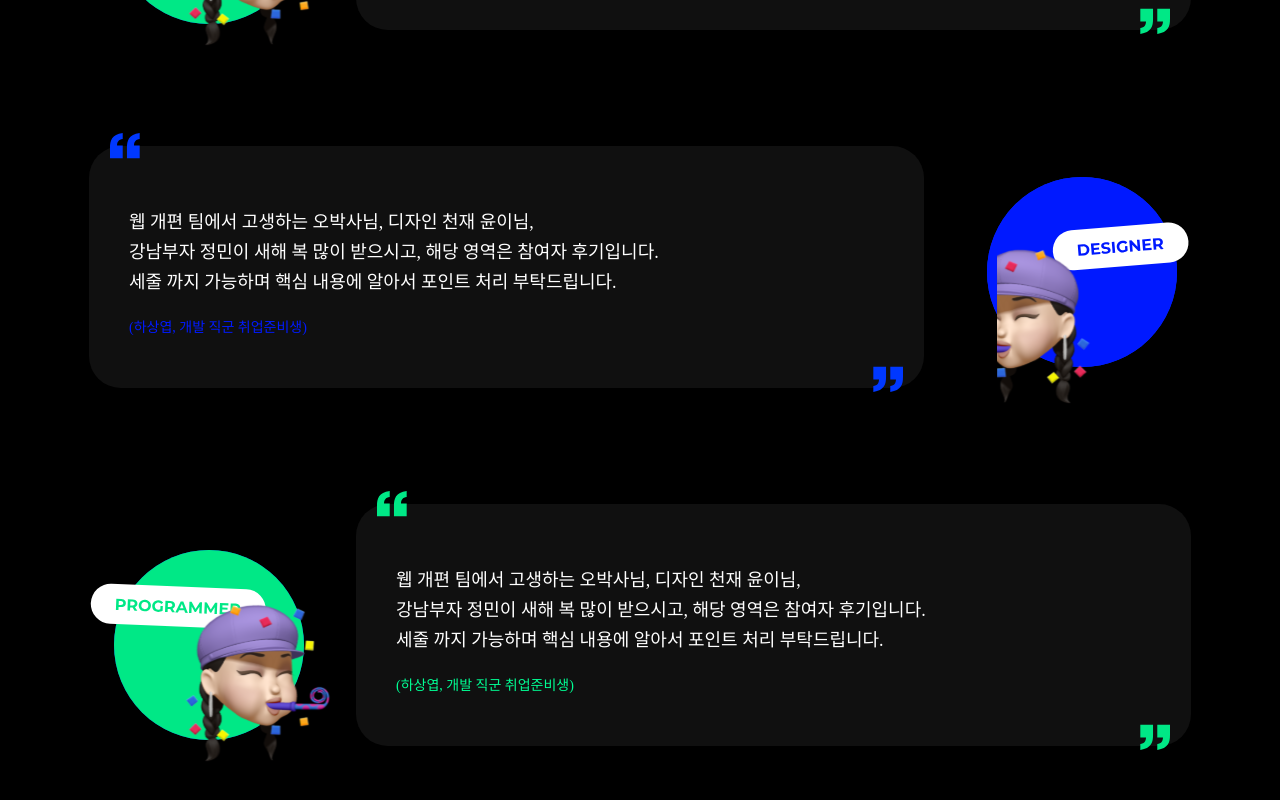
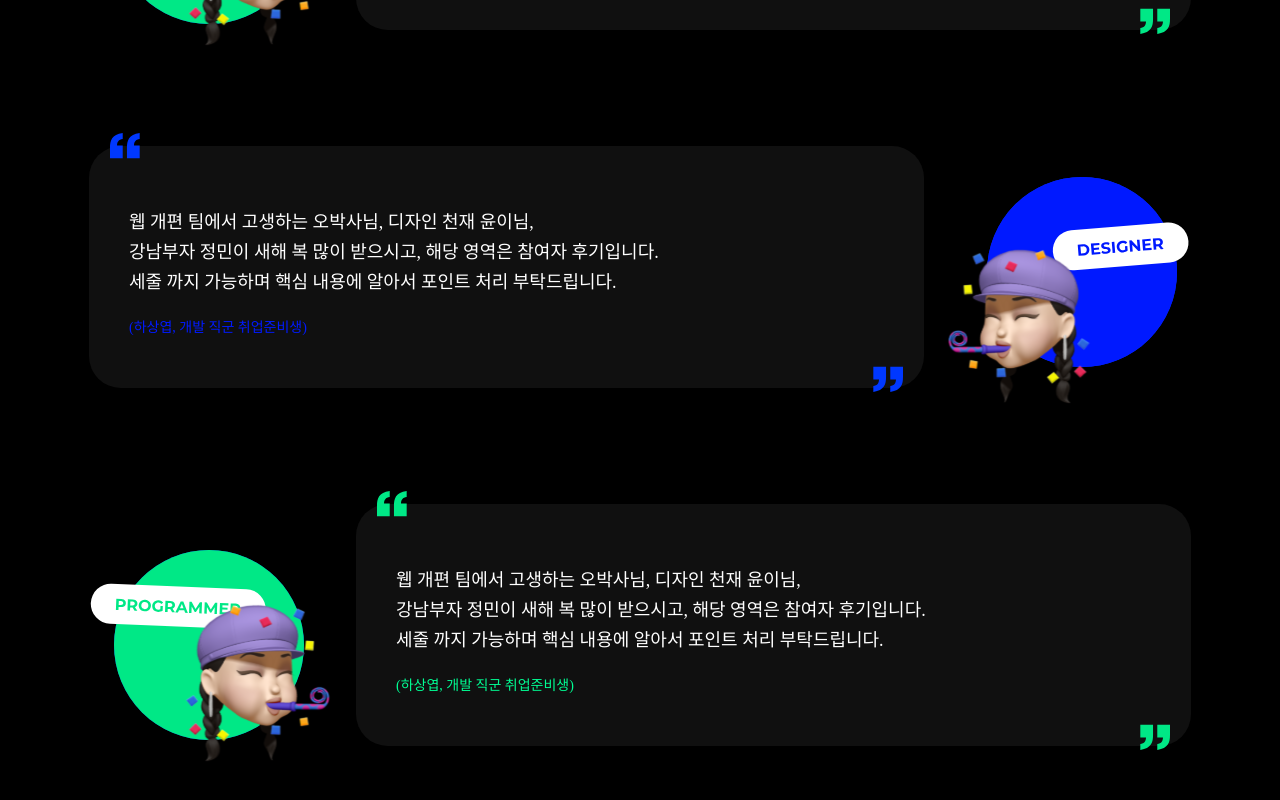
Before and after one commit to depromeet/www.depromeet.com, a Next.js app: page / in a window 1280 px wide. Shown: the part 2423-3223 px from the top of the page. Built offline with nearby package versions, Linux system fonts and the light colour scheme.

Commit message:
fix: Fix job avatar opacity

```diff
--- a/components/StoryBox.tsx
+++ b/components/StoryBox.tsx
@@ -1,11 +1,11 @@
 import styled from 'styled-components';
 import {
-  Designer, Programmer, GreenQuote1, GreenQuote2, BlueQuote1, BlueQuote2,
+  GreenQuote1, GreenQuote2, BlueQuote1, BlueQuote2,
 } from '../public';
 
 const StoryBox = ({ story }) => (
   <Container>
-    {story.job === 'programmer' && <Programmer />}
+    {story.job === 'programmer' && <JobAvatar job={story.job} />}
     <Bubble job={story.job}>
       <div className="quote1">{story.job === 'programmer' ? <GreenQuote1 /> : <BlueQuote1 />}</div>
       <div className="quote2">{story.job === 'programmer' ? <GreenQuote2 /> : <BlueQuote2 />}</div>
@@ -13,8 +13,15 @@ const StoryBox = ({ story }) => (
         <div className="content__person">{story.person}</div>
       </div>
     </Bubble>
-    {story.job === 'designer' && <Designer />}
+    {story.job === 'designer' && <JobAvatar job={story.job} />}
   </Container>
+);
+
+const JobAvatar = ({ job }) => (
+  <img
+    src={job === 'designer' ? '/Group 290.svg' : '/Group 289.svg'}
+    alt="Job Avatar"
+  />
 );
 
 const Container = styled.div`
```
